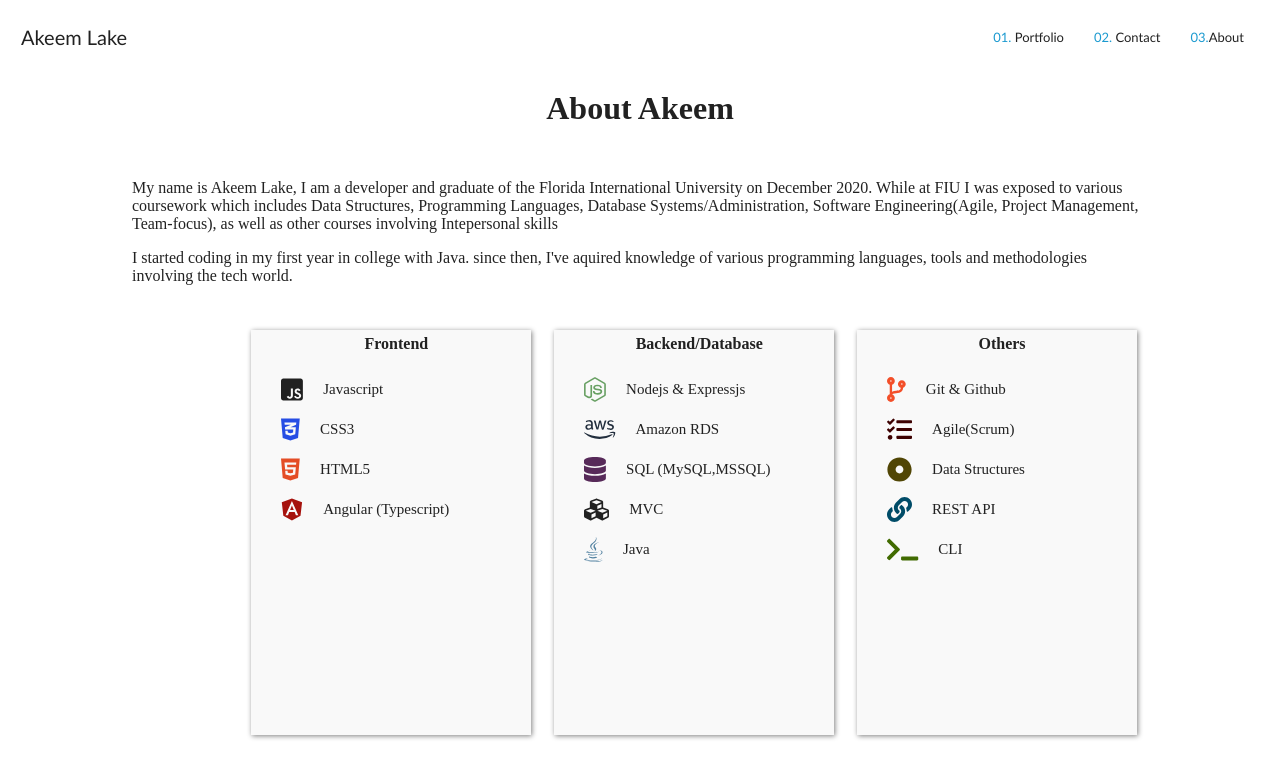
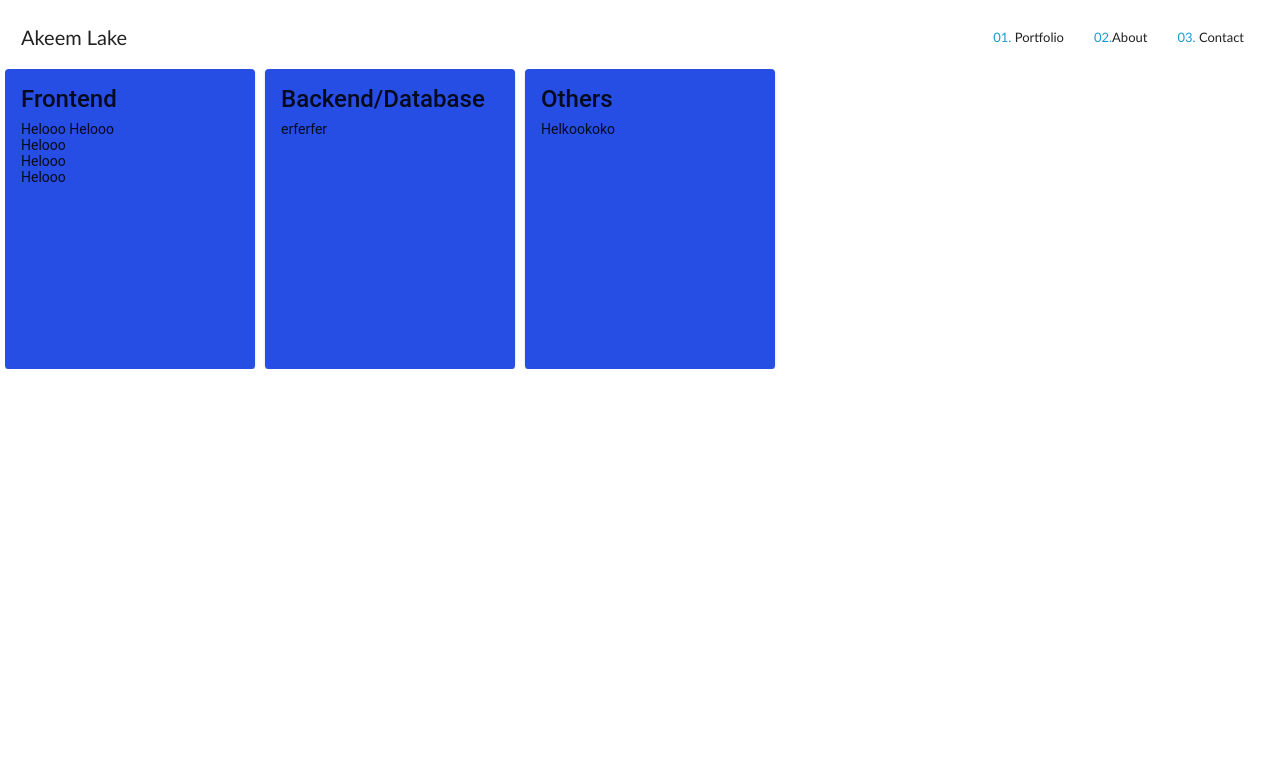
Before and after one commit to aalake/aalake.github.io, an Angular app: page /about in a window 1280 px wide. Shown: the top 778 px of the page. Built offline with nearby package versions, Linux system fonts and the light colour scheme.

Commit message:
Continue working on about page

```diff
--- a/src/app/about/about.component.css
+++ b/src/app/about/about.component.css
@@ -31,6 +31,7 @@ img.profile-img{
 
 /* These are all the cards for skills */
 #skills-card{
+  font-family: 'Gill Sans', 'Gill Sans MT', Calibri, 'Trebuchet MS', sans-serif;
   padding-top: 5px;
   padding-left: 10px;
   width: 270px;
@@ -159,3 +160,13 @@ h4{
 #cli-icon{
     color: #416B01;
 }
+
+
+ mat-card{
+     height: 250px;
+    min-width: 250px;
+    width: 250px;
+    min-height: 300px;
+    background-color: #264de4;
+    /* height: 200px; */
+}
--- a/src/app/about/about.component.html
+++ b/src/app/about/about.component.html
@@ -1,32 +1,118 @@
-<div class="about-page">
-<h1>About Akeem</h1>
+<div class="about-container" fxLayout="row wrap" fxLayout.xs="column" fxLayout.sm="row" fxLayout.md="row" fxLayout.lg="row" fxLayoutGap="10px">
+    <!-- <div fxLayout="row" fxFlexGap="100px"> -->
+
+        <mat-card fxFlex="15">
+            <mat-card-title>
+                Frontend
+            </mat-card-title>
+
+            <mat-card-content>
+                Helooo
+                Helooo
+                <br>
+                Helooo
+                <br>
+                Helooo
+                <br>
+                Helooo
+
+
+            </mat-card-content>
+        </mat-card>
+
+
+        <mat-card fxFlex="15">
+            <mat-card-title>
+                Backend/Database
+            </mat-card-title>
+
+            <mat-card-content>
+                erferfer
+            </mat-card-content>
+        </mat-card>
+
+
+        <mat-card fxFlex="15">
+            <mat-card-title>
+                Others
+            </mat-card-title>
+
+            <mat-card-content>
+                Helkookoko
+            </mat-card-content>
+        </mat-card>
+    <!-- </div> -->
+</div>
+
+
+
+
+
+
+
+
+
+
+
+
+
+
+
+
+
+
+
+
+
+
+
+
+
+
+
+
+
+
+
+
+
+
+
+
+
+<!-- Delete Below -->
+
+
+
+<!-- <div class="about-page"> -->
+<!-- <h1>About Akeem</h1> -->
 
     <!-- <img [src]=myimage alt="profile-pic" class="profile-img"> -->
 
 
-<div class="description">
-    <p>{{AboutData.description[0]}}</p>
-    <p>{{AboutData.description[1]}}</p>
+<!-- <div class="description"> -->
+    <!-- <p>{{AboutData.description[0]}}</p>
+    <p>{{AboutData.description[1]}}</p> -->
     <!-- <p>{{AboutData.description[3]}}</p> -->
-</div>
+<!-- </div> -->
 <!-- <ul id="skills"> -->
 
     <!-- Background for JS Icon -->
-    <div id="background-icon-div">
+    <!-- <div id="background-icon-div">
          <p id="background-js"></p>
     </div>
 
-<div id="cards">
+<div id="cards"> -->
      <!-- Frontend Card -->
-    <div id="skills-card">
+    <!-- <div id="skills-card">
 
-        <label id="skills-label">Frontend</label><br>
+        <label id="skills-label">Frontend</label><br> -->
          <!-- <li *ngFor = "let items of AboutData.frontendSkills"><br>{{items}}<br></li> -->
          <!-- <h4>Frontend</h4> -->
-         <div id="skills-rows">
+         <!-- <div id="skills-rows">
          <fa-icon id="js-icon"  [icon]="faJsSquare"></fa-icon>
          <label id="myskillslabel">Javascript</label>
-         <br>
+         <br> -->
 
          <!-- <fa-icon id="js-icon"  [icon]="faJsSquare"></fa-icon>  -->
           <!-- <img id="ts-icon" src="assets/images/typescript.png" alt="">
@@ -34,7 +120,7 @@
          <br>  -->
 
 
-         <fa-icon id="css-icon" [icon]="faCss3Alt"></fa-icon>
+         <!-- <fa-icon id="css-icon" [icon]="faCss3Alt"></fa-icon>
          <label for="" id="myskillslabel">CSS3</label>
          <br>
 
@@ -46,15 +132,15 @@
          <label for="" id="myskillslabel">Angular (Typescript)</label>
          <br>
 
-         </div>
+         </div>  -->
 <!-- </ul> -->
-      </div>
+      <!-- </div>     -->
       <!-- Backend Card -->
-      <div id="skills-card">
-        <label id="skills-label">Backend/Database</label><br>
+      <!-- <div id="skills-card">
+        <label id="skills-label">Backend/Database</label><br> -->
          <!-- <li *ngFor = "let items of AboutData.frontendSkills"><br>{{items}}<br></li> -->
          <!-- <h4>Frontend</h4> -->
-         <div id="skills-rows">
+         <!-- <div id="skills-rows">
          <fa-icon id="node-icon" [icon]="faNodeJs"></fa-icon>
          <label id="myskillslabel">Nodejs & Expressjs</label>
          <br>
@@ -75,19 +161,17 @@
          <label for="" id="myskillslabel">Java</label>
          <br>
 
-        </div>
+        </div> -->
 <!-- </ul> -->
-      </div>
+      <!-- </div>     -->
 
         <!-- Other Card -->
-            <div id="skills-card">
+            <!-- <div id="skills-card">
                 <label id="skills-label">Others</label><br>
-                 <!-- <li *ngFor = "let items of AboutData.frontendSkills"><br>{{items}}<br></li> -->
-                 <!-- <h4>Frontend</h4> -->
                  <div id="skills-rows">
-                 <fa-icon   id="git-icon" [icon]="faCodeBranch"></fa-icon>
-                 <label id="myskillslabel">Git & Github</label>  <!--change to all labels to h4 or h5 tags-->
-                 <br>
+                 <fa-icon   id="git-icon" [icon]="faCodeBranch"></fa-icon>  -->
+                 <!--<label id="myskillslabel">Git & Github</label>-->  <!--change to all labels to h4 or h5 tags-->
+                 <!-- <br>
 
                  <fa-icon   id="agile-icon" [icon]="faTasks"></fa-icon>
                  <label for="" id="myskillslabel">Agile(Scrum)</label>
@@ -103,7 +187,7 @@
 
                  <fa-icon  id="cli-icon" [icon]="faTerminal"></fa-icon>
                  <label for="" id="myskillslabel">CLI</label>
-                 <br>
+                 <br> -->
         <!--
                  <fa-icon [icon]=""></fa-icon>
                  <label for="" id="myskills"></label>
@@ -116,10 +200,10 @@
                  <fa-icon [icon]=""></fa-icon>
                  <label for="" id="myskills">Git & Github</label>
                 -->
-                </div>
+                <!-- </div>  -->
         <!-- </ul> -->
-              </div>
+              <!-- </div> -->
 
-</div>
+<!-- </div>
 
-</div>
+</div> -->
--- a/src/app/about/about.component.ts
+++ b/src/app/about/about.component.ts
@@ -2,7 +2,6 @@ import { Component, OnInit } from '@angular/core';
 import { AboutData } from '../data/about.data'
 import { faJsSquare, faNodeJs, faAws, faJava, faCss3Alt, faHtml5, faAngular } from '@fortawesome/free-brands-svg-icons';
 import { faDatabase, faCodeBranch, faCubes, faTerminal,faLink,faDotCircle, faTasks } from '@fortawesome/free-solid-svg-icons';
-
 
 @Component({
   selector: 'app-about',
@@ -30,6 +29,8 @@ export class AboutComponent implements OnInit {
 
    myimage: string = "assets/images/IMG_9021.jpg";
 
+
+
   constructor() {
     // let frontendSkills: string[];
 
--- a/src/app/app.component.html
+++ b/src/app/app.component.html
@@ -4,13 +4,12 @@
 
 <div>
   <!-- <mat-toolbar style="background-color:white; border-bottom: 1px solid lightgrey; ">-->
-    <mat-toolbar style="background-color:white;">
+    <mat-toolbar style="background-color: #FFF;">
       <!-- <div fxShow="true" fxHide.gt-sm="true">
         <button mat-icon-button (click)="sidenav.toggle()">
           <mat-icon><fa-icon [icon]="faBars"></fa-icon></mat-icon>
         </button>
       </div> -->
-
       <a class="companyName" routerLink="/">
         <a class="logo">Akeem Lake</a>
       </a>
@@ -23,8 +22,9 @@
         <a mat-button routerLink="/about">About</a> -->
 
         <a routerLink="/portfolio"><span class="num">01.</span> Portfolio</a>
-        <a routerLink="/contact"><span class="num">02.</span> Contact</a>
-        <a routerLink="/about"><span class="num">03.</span>About</a>
+        <a routerLink="/about"><span class="num">02.</span>About</a>
+        <a routerLink="/contact"><span class="num">03.</span> Contact</a>
+
 
       </div>
 
@@ -43,11 +43,12 @@
       <mat-sidenav color="primary" #sidenav fxLayout="column" mode="over"  opened="false" fxHide.gt-sm="true" position="end"> <!--position="end" opens side nav on right, default is left or position="start"-->
         <div fxLayout="column">
           <a mat-button routerLink="/portfolio" (click)="sidenav.close()">Portfolio</a>
+          <a mat-button routerLink="/about" (click)="sidenav.close()">About</a>
           <a mat-button routerLink="/contact" (click)="sidenav.close()">Contact</a>
-          <a mat-button routerLink="/about" (click)="sidenav.close()">About</a>
+
         </div>
       </mat-sidenav>
-      <mat-sidenav-content fxFlexFill style="background-color: white;">
+      <mat-sidenav-content fxFlexFill style="background-color: #FFF;">
         <router-outlet></router-outlet>
       </mat-sidenav-content>
     </mat-sidenav-container>
--- a/src/app/portfolio/portfolio.component.html
+++ b/src/app/portfolio/portfolio.component.html
@@ -41,10 +41,6 @@
 
     </mat-card>
 
-
-
-
-
     </div>
  </div>
 
--- a/src/app/welcomeprofile/welcomeprofile.component.css
+++ b/src/app/welcomeprofile/welcomeprofile.component.css
@@ -34,11 +34,14 @@ mat-card{
 
  .greeting{
     font-family: "Calibre","San Francisco","SF Pro Text",-apple-system,system-ui,sans-serif;
+
+
  }
 
  .name{
-    color: #287494;
+     color: #287494;
     font-family: "Calibre","San Francisco","SF Pro Text",-apple-system,system-ui,sans-serif;
+    /* text-shadow: -1px 0 black, 0 1px black, 1px 0 black, 0 -1px black;  //Font-outline */
  }
 
 .description{
--- a/src/styles.css
+++ b/src/styles.css
@@ -6,6 +6,7 @@ html {
   /* font-family:"Courier New", Courier, monospace; */
   /*background-color: #F1F3F3;*/
   /* background-color: #FFF; */
+  /* background-color: #25274D; */
 
     }
 
```
Also changed, not shown: src/app/app.component.css (+2 -5 lines).
